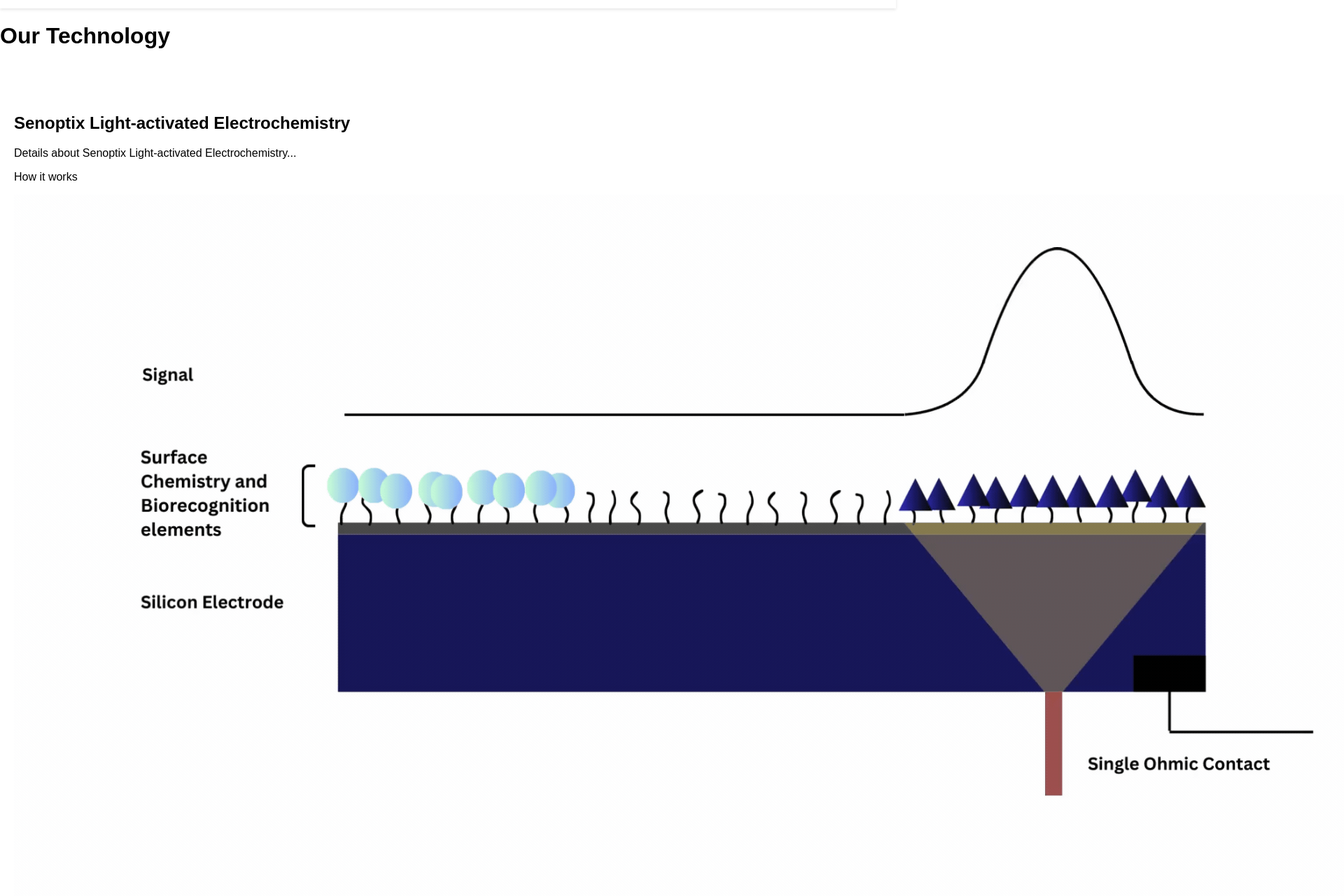
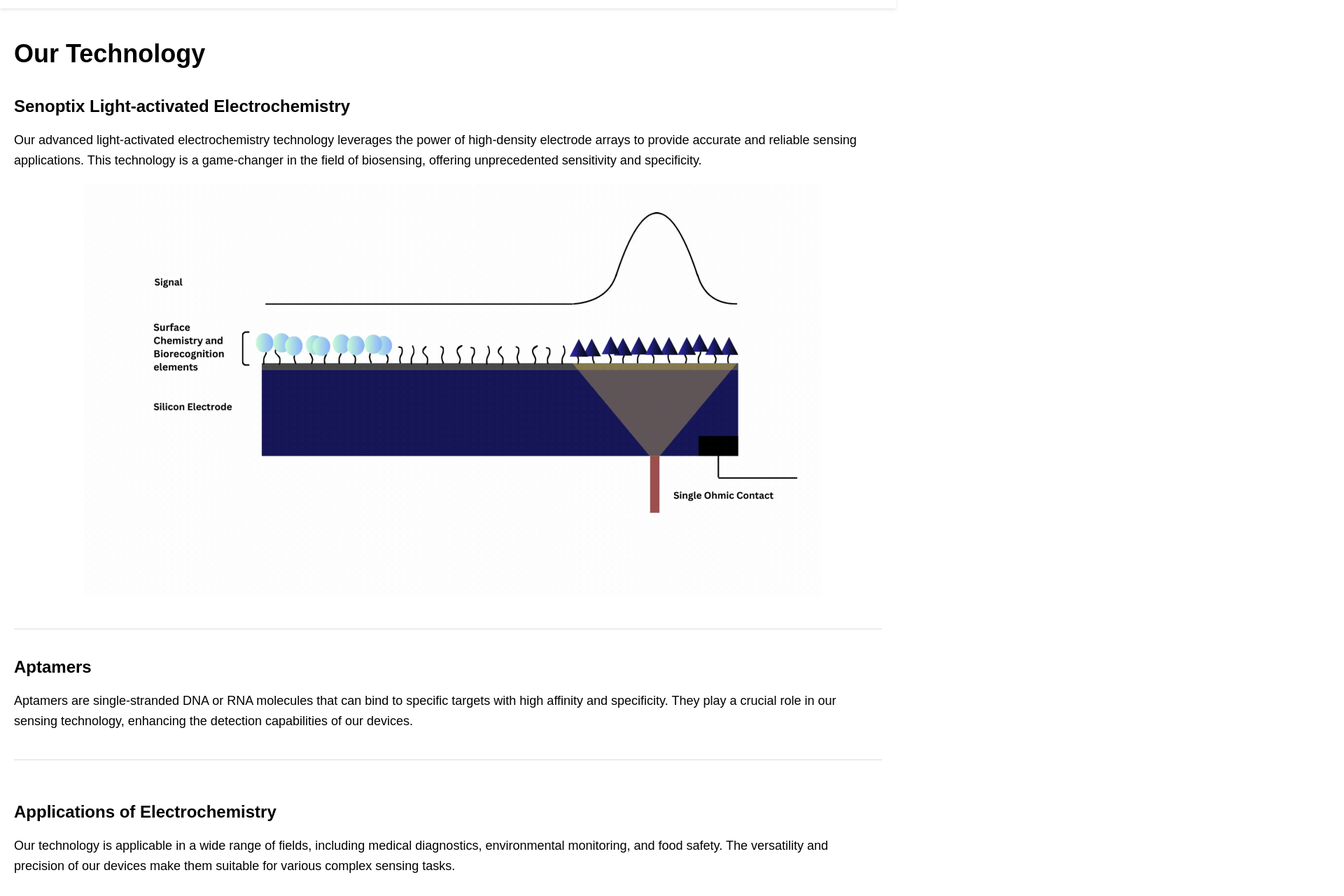
Before and after one commit to ajah0ng/Senoptix, a React (Vite) app: page /our-technology in a window 1280 px wide. Shown: the part 120-1400 px from the top of the page at 70% size, 1920 px wide, since content can reach past the window. Built offline with nearby package versions, Linux system fonts and the light colour scheme.

Commit message:
Add: Implemented gif and updated formatting

```diff
--- a/src/Components/OurTechnology.css
+++ b/src/Components/OurTechnology.css
@@ -1,20 +1,32 @@
-.our-technology-section {
-        padding: 50px 20px;
-        background-color: #e9e9e9;
-        text-align: center;
-      }
+.our-technology {
+  padding: 20px;
+  font-family: Arial, sans-serif;
+}
 
-      .our-technology-section h1 {
-        margin-top: 0;
-        font-size: 2.5em;
-      }
+.section-title {
+  font-size: 36px;
+  font-weight: bold;
+  text-align: left;
+  margin-bottom: 40px;
+}
 
-      .our-technology-section p {
-        font-size: 1.2em;
-        margin: 20px 0;
-      }
+.section {
+  margin-bottom: 60px;
+}
 
-      .small-gif {
-        width: 100px; /* Adjust the width as needed */
-        height: auto; /* Maintain aspect ratio */
-    }
+.subsection img {
+  max-width: 85%;
+  height: auto;
+  margin-left: 100px;
+}
+
+.subsection-text {
+  font-size: 18px;
+  line-height: 1.6;
+}
+
+hr.faint-divider {
+  border: none;
+  border-top: 1px solid #ddd;
+  margin: 40px 0;
+}
--- a/src/Components/OurTechnology.jsx
+++ b/src/Components/OurTechnology.jsx
@@ -1,29 +1,54 @@
 import React from 'react';
 import './OurTechnology.css';
-import gif from '../assets/diagram.gif'
+import gif from '../assets/diagram.gif';
+
 const OurTechnology = () => {
-return (
-        <div>
-        <h1>Our Technology</h1>
-        <section id="tech1">
-        <h2>Senoptix Light-activated Electrochemistry</h2>
-        <p>Details about Senoptix Light-activated Electrochemistry...</p>
-        <p>How it works</p>
-        <img src={gif} alt="Light-activated Electrochemistry GIF" />
-        </section>
-        <section id="tech2">
-        <h2>Aptamers</h2>
-        <p>Details about Aptamers...</p>
-        </section>
-        <section id="tech3">
-        <h2>Applications of Electrochemistry</h2>
-        <p>Details about Applications of Electrochemistry...</p>
-        </section>
-        <section id="tech4">
-        <h2>Why Our Device?</h2>
-        <p>Why Senoptix is good</p>
-        </section>
+  return (
+    <div className="our-technology">
+      <h1 className="section-title">Our Technology</h1>
+      <div className="section">
+        <div className="subsection">
+          <div className="subsection-content">
+            <h2 className="subsection-title">Senoptix Light-activated Electrochemistry</h2>
+            <p className="subsection-text">
+              Our advanced light-activated electrochemistry technology leverages the power of high-density electrode arrays
+              to provide accurate and reliable sensing applications. This technology is a game-changer in the field of
+              biosensing, offering unprecedented sensitivity and specificity.
+            </p>
+          </div>
+          <img src={gif} alt="Light-activated electrochemistry diagram" className='medium-gif' />
+          <hr className="faint-divider" />
         </div>
-);
+
+        <div className="subsection">
+          <div className="subsection-content">
+            <h2 className="subsection-title">Aptamers</h2>
+            <p className="subsection-text">
+              Aptamers are single-stranded DNA or RNA molecules that can bind to specific targets with high affinity and
+              specificity. They play a crucial role in our sensing technology, enhancing the detection capabilities of
+              our devices.
+            </p>
+          </div>
+        </div>
+        <hr className="faint-divider" />
+      </div>
+
+      <h2>Applications of Electrochemistry</h2>
+      <p className="subsection-text">
+        Our technology is applicable in a wide range of fields, including medical diagnostics, environmental monitoring,
+        and food safety. The versatility and precision of our devices make them suitable for various complex sensing tasks.
+      </p>
+      <hr className="faint-divider" />
+
+      <h2>Why Our Device?</h2>
+      <p className="subsection-text">
+        Our device stands out due to its high sensitivity, specificity, and versatility. It provides reliable results quickly,
+        making it an invaluable tool for researchers and professionals in various industries. The ease of use and integration
+        with existing systems further enhances its appeal.
+      </p>
+      <hr className="faint-divider" />
+    </div>
+  );
 };
+
 export default OurTechnology;
```
